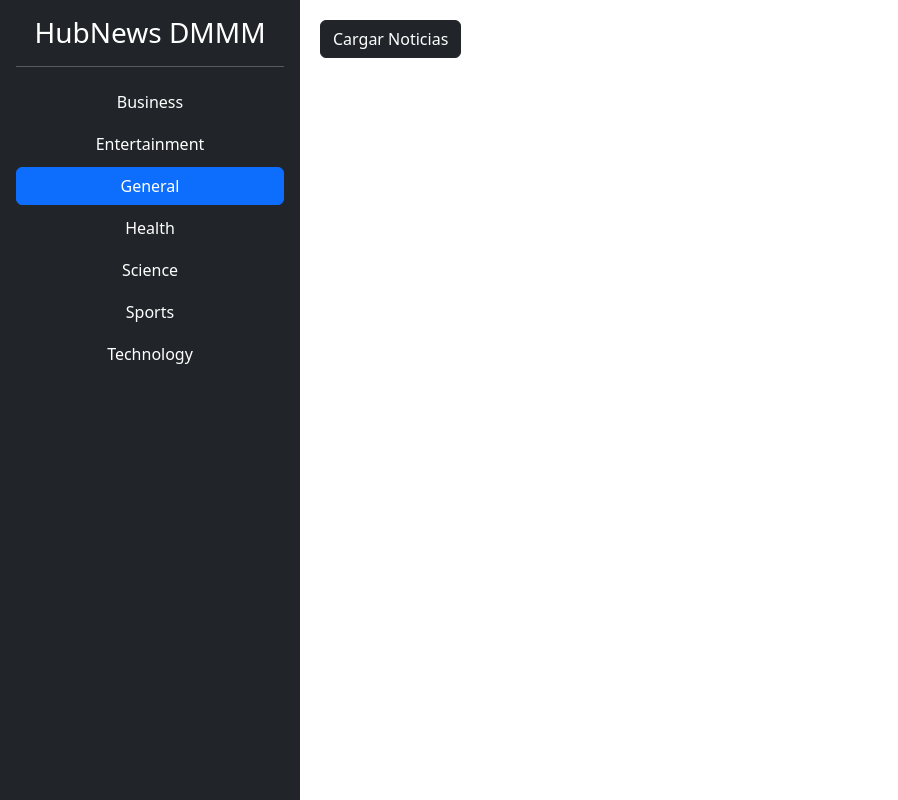
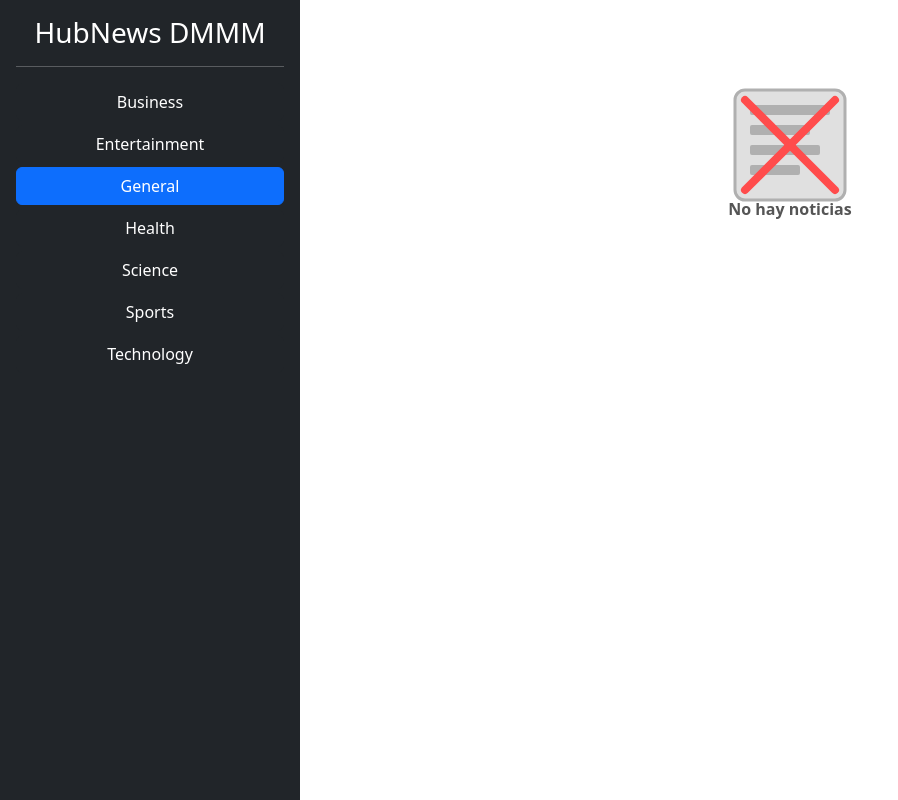
Before and after one commit to andresduquee/Noticias_App, a React (Vite) app in the folder HubNes-app/: page / in a window 1280 px wide. Shown: the whole page, without its empty margins (0-898 px from the left). Built offline with nearby package versions, Linux system fonts and the light colour scheme.

Commit message:
fix: remove unnecessary blank lines and ensure consistent formatting in App, CardNews, and Sidebar components

```diff
--- a/HubNes-app/src/App.jsx
+++ b/HubNes-app/src/App.jsx
@@ -1,4 +1,3 @@
-
 import React, { useState } from "react";
 import { Sidebar } from "./components/Sidebar";
 import CardNews from "./components/CardNews";
--- a/HubNes-app/src/components/CardNews.jsx
+++ b/HubNes-app/src/components/CardNews.jsx
@@ -1,26 +1,44 @@
-import React, { useState } from "react";
-import { API_KEY, API_URL } from "../apiConfig";
+import React from "react";
 import { ButtonNew } from "./ButtonNew";
-export default function CardNews() {
-  const [noticias, setNoticias] = useState([]);
 
-  const obtenerNoticias = async ( SelCategory ) => {
-    try {
-      const res = await fetch(
-        `${API_URL}q=bitcoin&apiKey=${API_KEY}`
-      );
-      const data = await res.json();
-      setNoticias(data.articles || []);
-    } catch (error) {
+export default function CardNews({ noticias }) {
+  if (!noticias || noticias.length === 0) {
+    return <div style={{ textAlign: "center", marginTop: "50px" }}>
+      <svg
+        width="150"
+        height="150"
+        viewBox="0 0 150 150"
+        xmlns="http://www.w3.org/2000/svg"
+      >
+
+        <rect x="20" y="20" width="110" height="110" rx="10" ry="10" fill="#E0E0E0" stroke="#B0B0B0" strokeWidth="3" />
+
+
+        <rect x="35" y="35" width="80" height="10" rx="2" ry="2" fill="#B0B0B0" />
+        <rect x="35" y="55" width="60" height="10" rx="2" ry="2" fill="#B0B0B0" />
+        <rect x="35" y="75" width="70" height="10" rx="2" ry="2" fill="#B0B0B0" />
+        <rect x="35" y="95" width="50" height="10" rx="2" ry="2" fill="#B0B0B0" />
+
+
+        <line x1="30" y1="30" x2="120" y2="120" stroke="#FF4C4C" strokeWidth="8" strokeLinecap="round" />
+        <line x1="120" y1="30" x2="30" y2="120" stroke="#FF4C4C" strokeWidth="8" strokeLinecap="round" />
+
+
+        <text
+          x="75"
+          y="145"
+          fontSize="16"
+          fontWeight="bold"
+          textAnchor="middle"
+          fill="#555"
+        >
+          No hay noticias
+        </text>
+      </svg>
+    </div>;
   }
-  };
 
   return (
-    <div>
-      <button type="button" onClick={obtenerNoticias} className="btn btn-dark mb-3">
-        Cargar Noticias
-      </button>
-
     <div className="row row-cols-1 row-cols-md-3 g-4">
       {noticias.map((n, i) => (
         <div className="col" key={i}>
@@ -39,6 +57,5 @@ export default function CardNews() {
         </div>
       ))}
     </div>
-    </div>
   );
 }
```
Also changed, not shown: HubNes-app/src/components/Sidebar.jsx (line endings or trailing spaces). Lines whose indentation alone changed are shown as unchanged.
